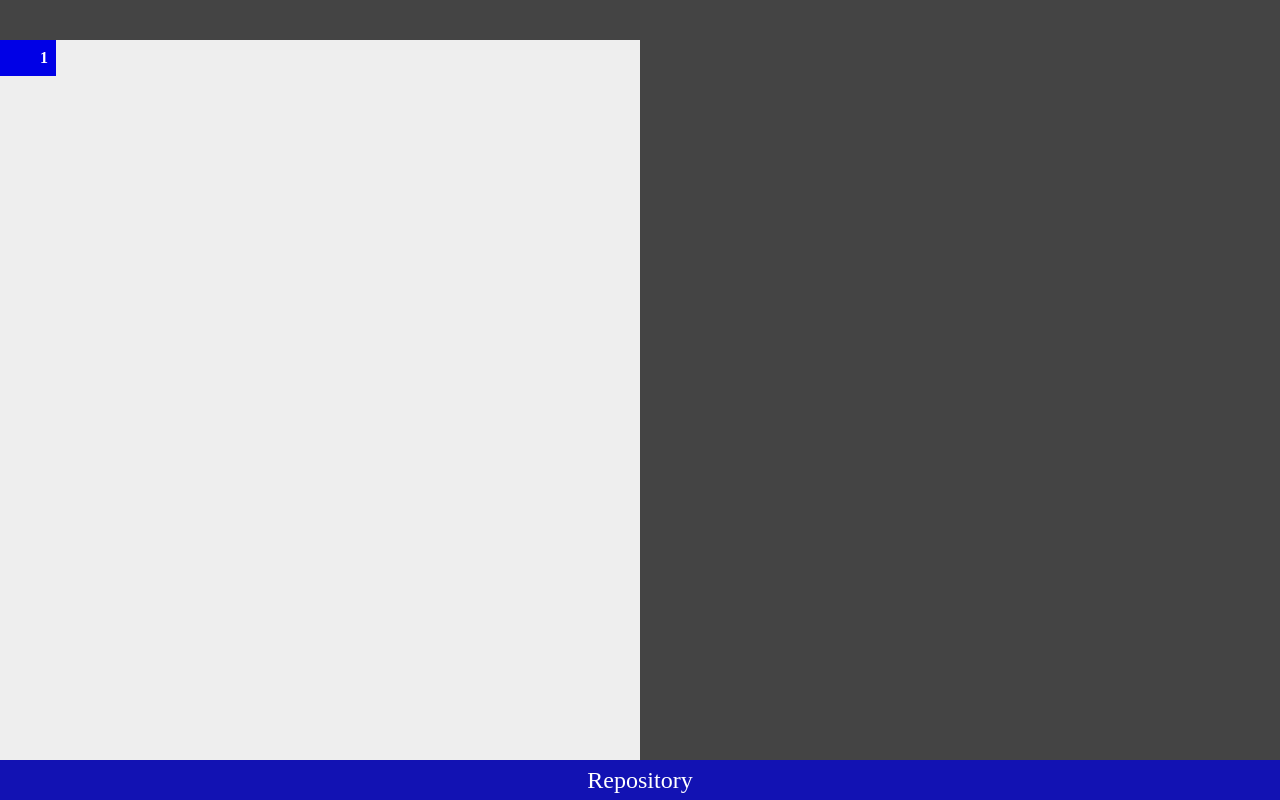
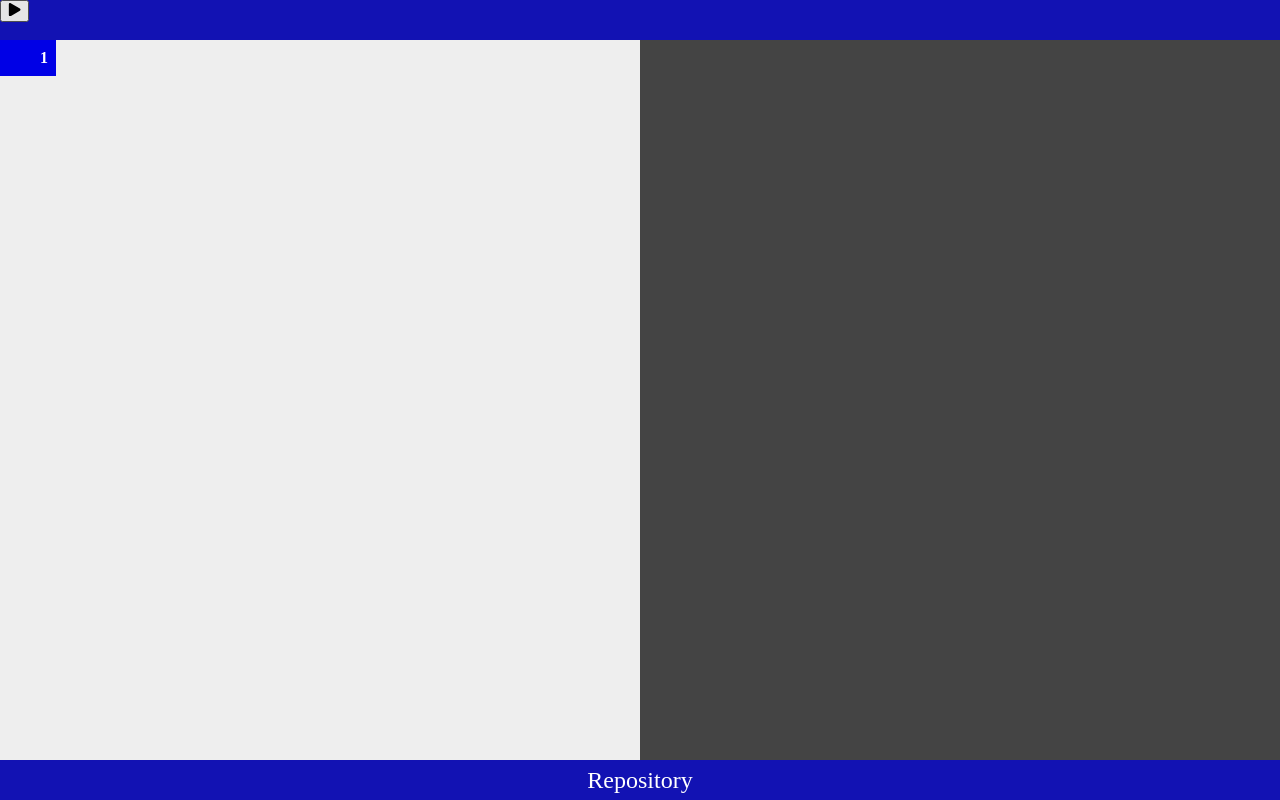
Before and after one commit to Tetr4k/cool-to-bril-compiler, a React (Create React App) app: page / in a window 1280 px wide. Built offline with nearby package versions, Linux system fonts and the light colour scheme.

Commit message:
Create navigation bar

```diff
--- a/src/App.tsx
+++ b/src/App.tsx
@@ -3,14 +3,14 @@ import { useState } from "react";
 import CodeArea from "./Components/CodeArea";
 import Debug from "./Components/Debug";
 import './index.css';
+import { FaPlay } from 'react-icons/fa';
 
 function App(){
 	const [tokens, setTokens] = useState([]);
-
 	const [code, setCode] = useState("");
 
 	const doLexicalAnalysis = (code: string) => {
-
+		console.log("Fazendo analize lexica . . .")
 	}
 
 	const handleCodeChange = (event: React.ChangeEvent<HTMLTextAreaElement>) => {
@@ -19,8 +19,17 @@ function App(){
 		doLexicalAnalysis(code);
 	}
 
+	const runCompiler = () => {
+		const tokens = doLexicalAnalysis(code);
+	}
+
 	return (
 		<div className="app-content">
+			<nav>
+				<button onClick={runCompiler}>
+					<FaPlay/>
+				</button>
+			</nav>
 			<main>
 				<CodeArea code={code}>
 					<textarea onChange={handleCodeChange}/>
```
